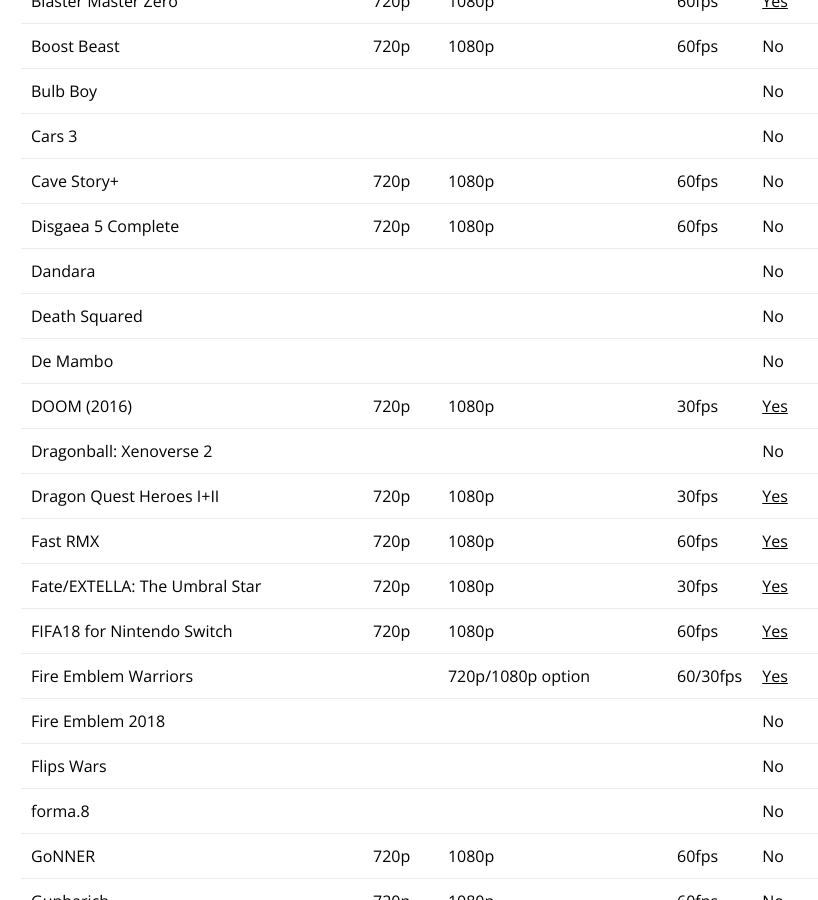
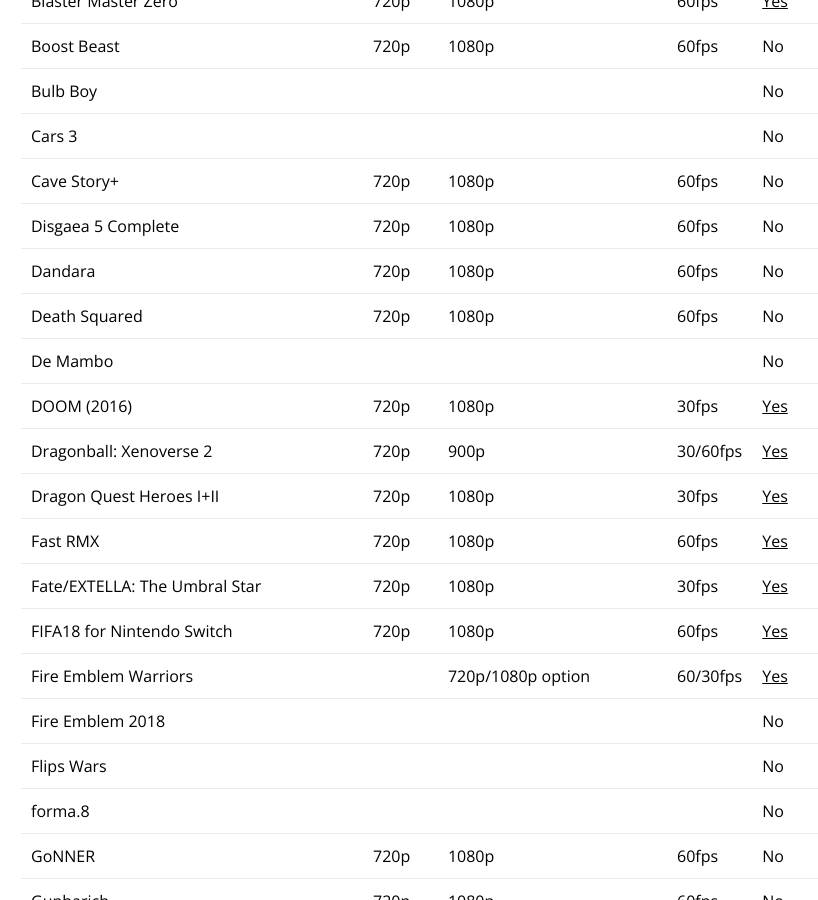
Before and after one commit to chreddy/switch, a Jekyll site: the page built from index.html, in a window 1280 px wide and 900 px high, scrolled down 648 px. Shown: the whole window, without its empty margins (84-902 px from the left). Built offline with Jekyll 4.4.1, drawn with Linux system fonts in a browser that asks for light colours; nearby versions of some CDN libraries.

Commit message:
add new info

```diff
--- a/_data/games.yaml
+++ b/_data/games.yaml
@@ -44,21 +44,31 @@
       fps: 60fps
 
     - name: Dandara
+      handheld: "720p"
+      docked: "1080p"
+      fps: 60fps
 
     - name: Death Squared
+      handheld: "720p"
+      docked: "1080p"
+      fps: 60fps
 
     - name: De Mambo
 
     - name: "DOOM (2016)"
       handheld: 720p
       docked: 1080p
-      dscalingh: "360p - 576p"
-      dscalingd: "612p - 720p"
+      dscaling: "Yes"
       fps: 30fps
-      verified: "http://www.eurogamer.net/articles/digitalfoundry-2017-dragon-quest-heroes-2-switch-vs-ps4-comparison"
+      verified: "https://www.eurogamer.net/articles/digitalfoundry-2017-dooms-impossible-switch-port-analysed"
 
 
     - name: "Dragonball: Xenoverse 2"
+      handheld: "720p"
+      docked: "900p"
+      fps: 30/60fps
+      notes: FPS depends on gamemode
+      verified: "https://twitter.com/japanese3ds/status/877748333472653313"
 
     - name: "Dragon Quest Heroes I+II"
       handheld: 720p
```
